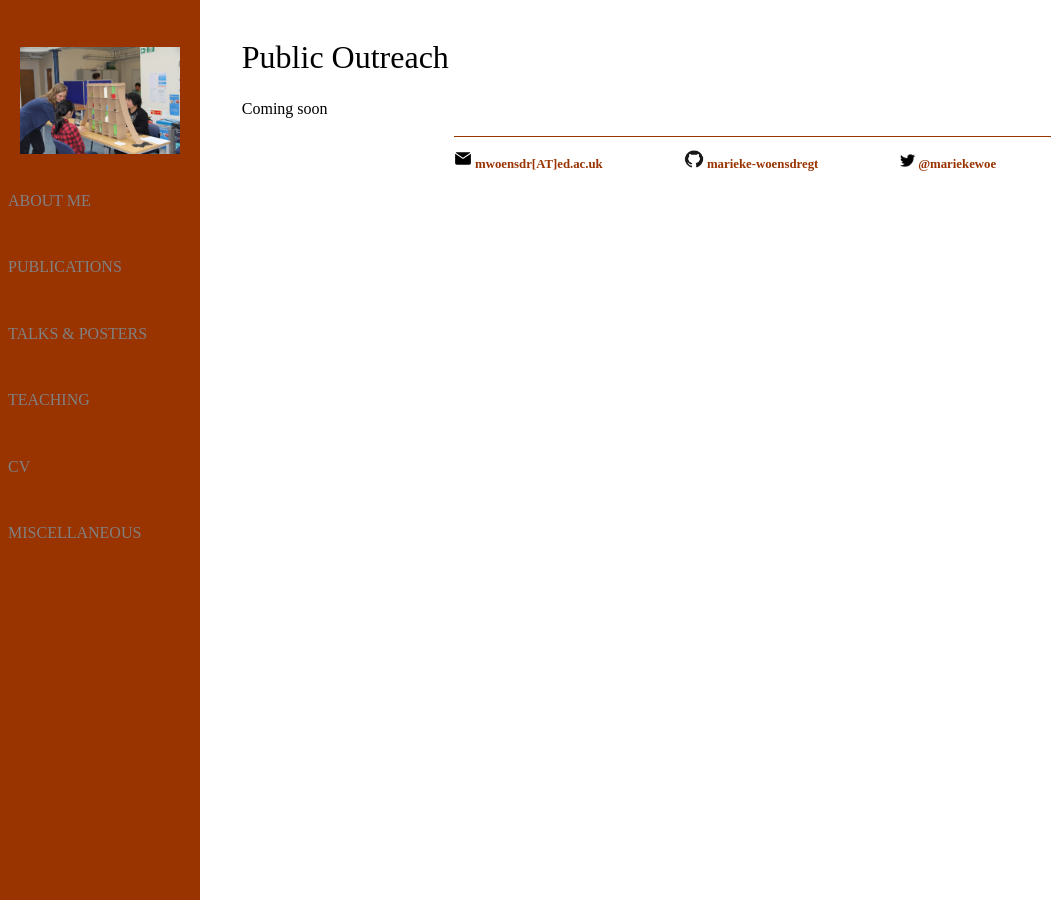
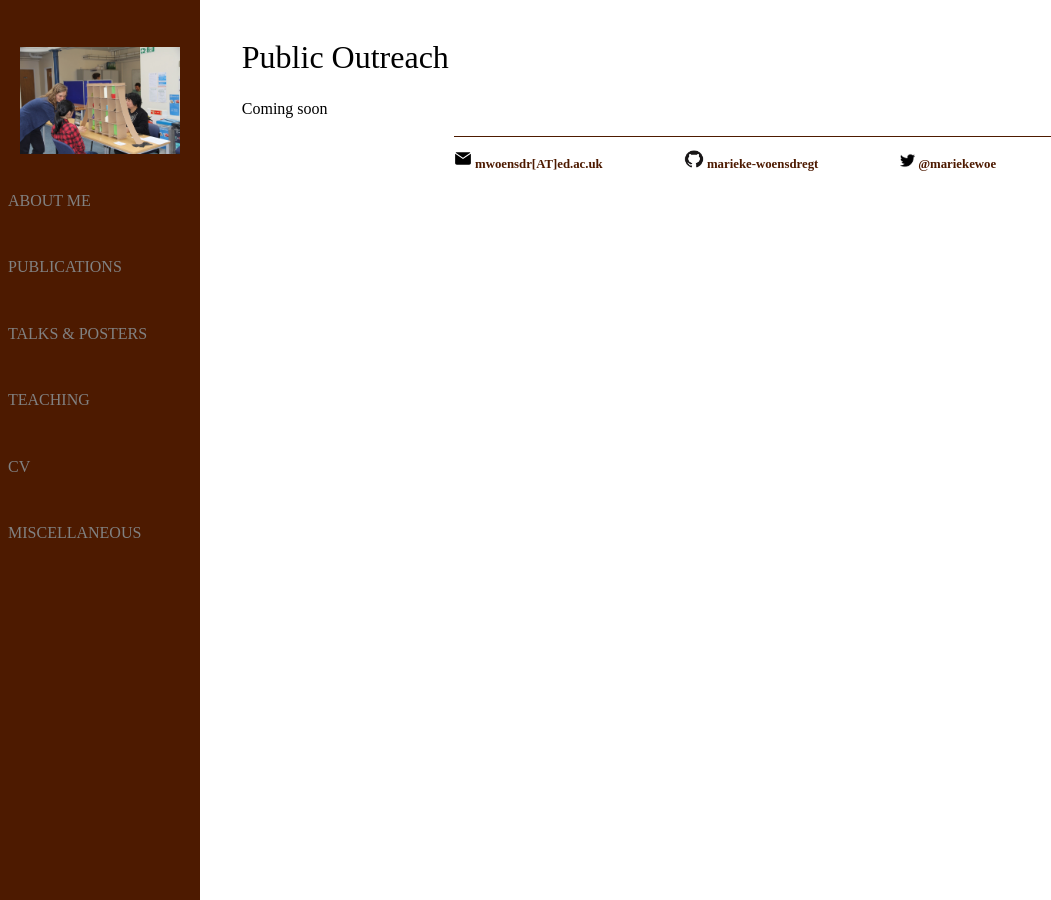
Before and after one commit to marieke-woensdregt/marieke-woensdregt.github.io, a Jekyll site: the page built from public_outreach/index.html, in a window 1280 px wide. Shown: the whole page, without its empty margins (0-1051 px from the left). Built offline with Jekyll 4.4.1, drawn with Linux system fonts in a browser that asks for light colours.

Commit message:
Update main.css

```diff
--- a/css/main.css
+++ b/css/main.css
@@ -28,7 +28,7 @@ nav ul li, footer ul li {
 }
 a {
     text-decoration: none;
-    color: #993300;
+    color: #4d1a00;
 }
 a:hover {
   text-decoration: underline;
@@ -69,7 +69,7 @@ p.small {
     color: #000000;
 }
 footer {
-    border-top: 1px solid #993300;
+    border-top: 1px solid #4d1a00;
     font-size: 0.8em;
 }
 
@@ -106,7 +106,7 @@ sidebar {
   z-index: 1; /* Stay on top */
   top: 0; /* Stay at the top */
   left: 0;
-  background-color: #993300; /* Brown OR #111; Black */
+  background-color: #4d1a00; /* Brown OR #111; Black */
   overflow-x: hidden; /* Disable horizontal scroll */
   padding-top: 20px;
 }
```
